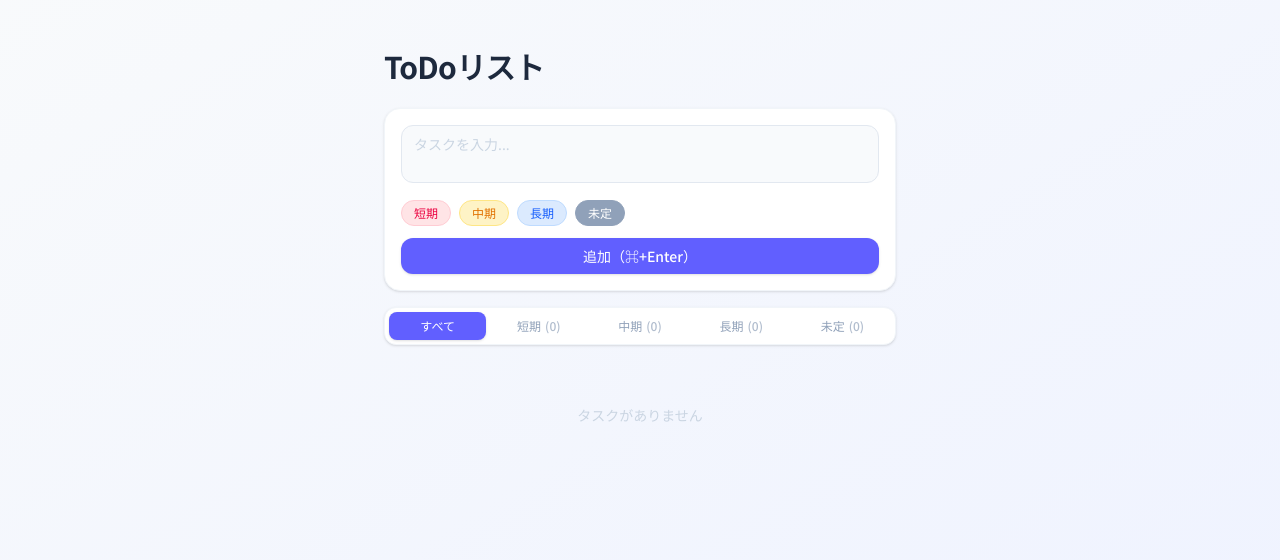
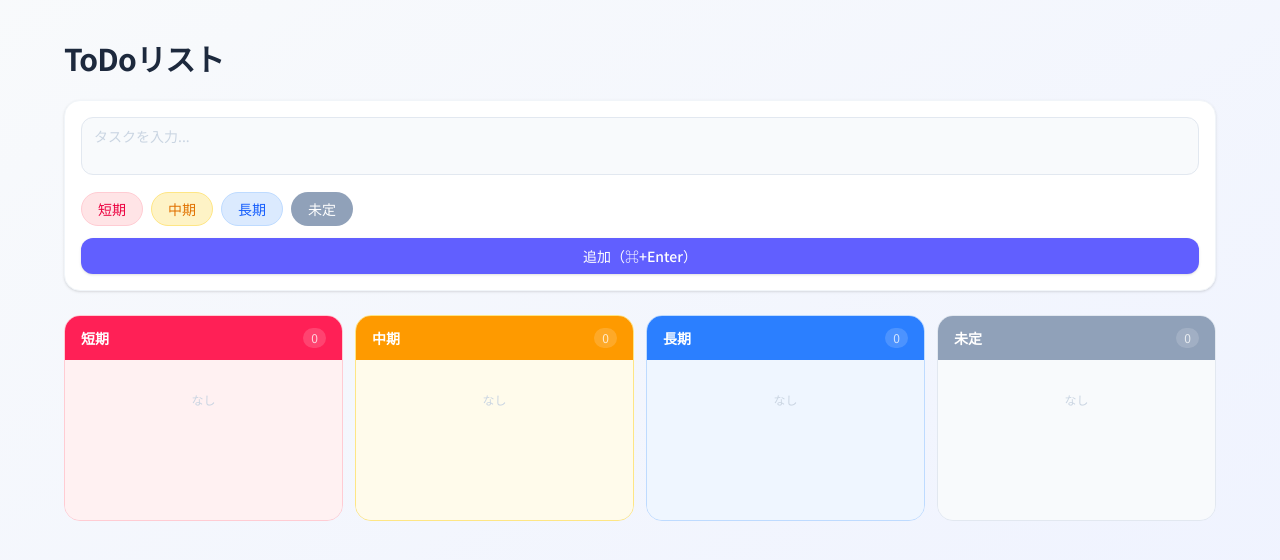
Before and after one commit to clapton0870-lang/ToDoapp, a Next.js app: page / in a window 1280 px wide. Shown: the top 560 px of the page. Built offline with nearby package versions, Linux system fonts and the light colour scheme.

Commit message:
4列カンバンボードレイアウトに変更

```diff
--- a/app/page.tsx
+++ b/app/page.tsx
@@ -13,18 +13,31 @@ type Todo = {
 
 const CATEGORIES: Category[] = ["短期", "中期", "長期", "未定"];
 
-const CATEGORY_COLOR: Record<Category, string> = {
-  短期: "bg-rose-100 text-rose-600 border-rose-200",
-  中期: "bg-amber-100 text-amber-600 border-amber-200",
-  長期: "bg-blue-100 text-blue-600 border-blue-200",
-  未定: "bg-slate-100 text-slate-500 border-slate-200",
-};
-
-const CATEGORY_ACTIVE: Record<Category, string> = {
-  短期: "bg-rose-500 text-white border-rose-500",
-  中期: "bg-amber-500 text-white border-amber-500",
-  長期: "bg-blue-500 text-white border-blue-500",
-  未定: "bg-slate-400 text-white border-slate-400",
+const COLUMN_STYLE: Record<Category, { header: string; badge: string; border: string; bg: string }> = {
+  短期: {
+    header: "bg-rose-500 text-white",
+    badge: "bg-rose-100 text-rose-600 border-rose-200",
+    border: "border-rose-200",
+    bg: "bg-rose-50",
+  },
+  中期: {
+    header: "bg-amber-500 text-white",
+    badge: "bg-amber-100 text-amber-600 border-amber-200",
+    border: "border-amber-200",
+    bg: "bg-amber-50",
+  },
+  長期: {
+    header: "bg-blue-500 text-white",
+    badge: "bg-blue-100 text-blue-600 border-blue-200",
+    border: "border-blue-200",
+    bg: "bg-blue-50",
+  },
+  未定: {
+    header: "bg-slate-400 text-white",
+    badge: "bg-slate-100 text-slate-500 border-slate-200",
+    border: "border-slate-200",
+    bg: "bg-slate-50",
+  },
 };
 
 export default function Home() {
@@ -39,7 +52,6 @@ export default function Home() {
   });
   const [input, setInput] = useState("");
   const [selectedCategory, setSelectedCategory] = useState<Category>("未定");
-  const [activeTab, setActiveTab] = useState<Category | "すべて">("すべて");
   const [editingId, setEditingId] = useState<number | null>(null);
   const [editingText, setEditingText] = useState("");
   const editRef = useRef<HTMLTextAreaElement>(null);
@@ -87,42 +99,39 @@ export default function Home() {
     setEditingId(null);
   };
 
-  const changeCategory = (id: number, category: Category) => {
-    setTodos((prev) =>
-      prev.map((t) => (t.id === id ? { ...t, category } : t))
-    );
-  };
-
-  const moveUp = (id: number) => {
+  const moveUp = (id: number, category: Category) => {
     setTodos((prev) => {
-      const idx = prev.findIndex((t) => t.id === id);
+      const categoryTodos = prev.filter((t) => t.category === category);
+      const idx = categoryTodos.findIndex((t) => t.id === id);
       if (idx <= 0) return prev;
+      const targetId = categoryTodos[idx - 1].id;
+      const allIdx = prev.findIndex((t) => t.id === id);
+      const targetAllIdx = prev.findIndex((t) => t.id === targetId);
       const next = [...prev];
-      [next[idx - 1], next[idx]] = [next[idx], next[idx - 1]];
+      [next[allIdx], next[targetAllIdx]] = [next[targetAllIdx], next[allIdx]];
       return next;
     });
   };
 
-  const moveDown = (id: number) => {
+  const moveDown = (id: number, category: Category) => {
     setTodos((prev) => {
-      const idx = prev.findIndex((t) => t.id === id);
-      if (idx >= prev.length - 1) return prev;
+      const categoryTodos = prev.filter((t) => t.category === category);
+      const idx = categoryTodos.findIndex((t) => t.id === id);
+      if (idx >= categoryTodos.length - 1) return prev;
+      const targetId = categoryTodos[idx + 1].id;
+      const allIdx = prev.findIndex((t) => t.id === id);
+      const targetAllIdx = prev.findIndex((t) => t.id === targetId);
       const next = [...prev];
-      [next[idx], next[idx + 1]] = [next[idx + 1], next[idx]];
+      [next[allIdx], next[targetAllIdx]] = [next[targetAllIdx], next[allIdx]];
       return next;
     });
   };
 
-  const filteredTodos =
-    activeTab === "すべて"
-      ? todos
-      : todos.filter((t) => t.category === activeTab);
-
   const remaining = todos.filter((t) => !t.done).length;
 
   return (
-    <main className="min-h-screen bg-gradient-to-br from-slate-50 to-indigo-50 flex items-start justify-center pt-12 px-4">
-      <div className="w-full max-w-lg">
+    <main className="min-h-screen bg-gradient-to-br from-slate-50 to-indigo-50 flex flex-col items-center pt-10 px-4 pb-10">
+      <div className="w-full max-w-6xl">
         {/* Header */}
         <div className="mb-6">
           <h1 className="text-3xl font-bold text-slate-800 tracking-tight">
@@ -136,7 +145,7 @@ export default function Home() {
         </div>
 
         {/* Input */}
-        <div className="bg-white rounded-2xl border border-slate-100 shadow-sm p-4 mb-4">
+        <div className="bg-white rounded-2xl border border-slate-100 shadow-sm p-4 mb-6">
           <textarea
             value={input}
             onChange={(e) => setInput(e.target.value)}
@@ -147,16 +156,15 @@ export default function Home() {
             rows={2}
             className="w-full px-3 py-2 rounded-xl border border-slate-200 bg-slate-50 text-slate-800 placeholder-slate-300 text-sm focus:outline-none focus:ring-2 focus:ring-indigo-400 focus:border-transparent transition resize-none mb-3"
           />
-          {/* Category selector */}
           <div className="flex gap-2 flex-wrap mb-3">
             {CATEGORIES.map((cat) => (
               <button
                 key={cat}
                 onClick={() => setSelectedCategory(cat)}
-                className={`px-3 py-1 rounded-full text-xs font-medium border transition cursor-pointer ${
+                className={`px-4 py-1.5 rounded-full text-sm font-medium border transition cursor-pointer ${
                   selectedCategory === cat
-                    ? CATEGORY_ACTIVE[cat]
-                    : CATEGORY_COLOR[cat]
+                    ? COLUMN_STYLE[cat].header + " border-transparent"
+                    : COLUMN_STYLE[cat].badge
                 }`}
               >
                 {cat}
@@ -171,101 +179,50 @@ export default function Home() {
           </button>
         </div>
 
-        {/* Tabs */}
-        <div className="flex gap-1 mb-3 bg-white rounded-xl p-1 border border-slate-100 shadow-sm">
-          {(["すべて", ...CATEGORIES] as const).map((tab) => (
-            <button
-              key={tab}
-              onClick={() => setActiveTab(tab)}
-              className={`flex-1 py-1.5 rounded-lg text-xs font-medium transition cursor-pointer ${
-                activeTab === tab
-                  ? "bg-indigo-500 text-white shadow-sm"
-                  : "text-slate-400 hover:text-slate-600"
-              }`}
-            >
-              {tab}
-              {tab !== "すべて" && (
-                <span className="ml-1 opacity-70">
-                  ({todos.filter((t) => t.category === tab).length})
+        {/* 4列カンバン */}
+        <div className="grid grid-cols-4 gap-3">
+          {CATEGORIES.map((cat) => {
+            const colTodos = todos.filter((t) => t.category === cat);
+            const style = COLUMN_STYLE[cat];
+            return (
+              <div key={cat} className={`rounded-2xl border ${style.border} overflow-hidden flex flex-col`}>
+                {/* Column Header */}
+                <div className={`${style.header} px-4 py-3 flex items-center justify-between`}>
+                  <span className="font-semibold text-sm">{cat}</span>
+                  <span className="text-xs opacity-80 bg-white/20 rounded-full px-2 py-0.5">
+                    {colTodos.length}
                   </span>
-              )}
-            </button>
-          ))}
                 </div>
 
-        {/* Todo list */}
-        <ul className="space-y-2">
-          {filteredTodos.length === 0 && (
-            <li className="text-center text-slate-300 text-sm py-12">
-              タスクがありません
-            </li>
+                {/* Column Body */}
+                <div className={`${style.bg} flex-1 p-2 min-h-40 space-y-2`}>
+                  {colTodos.length === 0 && (
+                    <p className="text-center text-xs text-slate-300 pt-6">なし</p>
                   )}
-          {filteredTodos.map((todo, idx) => (
-            <li
+                  {colTodos.map((todo, idx) => (
+                    <div
                       key={todo.id}
-              className="flex items-start gap-3 px-4 py-3 rounded-xl bg-white border border-slate-100 shadow-sm group transition-all"
+                      className="bg-white rounded-xl border border-white shadow-sm p-3 group"
                     >
-              {/* 並び替えボタン */}
-              <div className="flex flex-col gap-0.5 mt-0.5 opacity-0 group-hover:opacity-100 transition-opacity">
-                <button
-                  onClick={() => moveUp(todo.id)}
-                  disabled={idx === 0}
-                  className="text-slate-300 hover:text-indigo-400 disabled:opacity-20 cursor-pointer"
-                  aria-label="上へ"
-                >
-                  <svg className="w-3 h-3" fill="none" viewBox="0 0 24 24" stroke="currentColor" strokeWidth={3}>
-                    <path strokeLinecap="round" strokeLinejoin="round" d="M5 15l7-7 7 7" />
-                  </svg>
-                </button>
-                <button
-                  onClick={() => moveDown(todo.id)}
-                  disabled={idx === filteredTodos.length - 1}
-                  className="text-slate-300 hover:text-indigo-400 disabled:opacity-20 cursor-pointer"
-                  aria-label="下へ"
-                >
-                  <svg className="w-3 h-3" fill="none" viewBox="0 0 24 24" stroke="currentColor" strokeWidth={3}>
-                    <path strokeLinecap="round" strokeLinejoin="round" d="M19 9l-7 7-7-7" />
-                  </svg>
-                </button>
-              </div>
-
+                      <div className="flex items-start gap-2">
                         {/* Checkbox */}
                         <button
                           onClick={() => toggleTodo(todo.id)}
-                className={`w-5 h-5 rounded-full border-2 flex-shrink-0 flex items-center justify-center transition-colors cursor-pointer mt-0.5 ${
+                          className={`w-4 h-4 rounded-full border-2 flex-shrink-0 flex items-center justify-center transition-colors cursor-pointer mt-0.5 ${
                             todo.done
                               ? "bg-indigo-500 border-indigo-500"
                               : "border-slate-300 hover:border-indigo-400"
                           }`}
-                aria-label={todo.done ? "未完了に戻す" : "完了にする"}
                         >
                           {todo.done && (
-                  <svg className="w-3 h-3 text-white" fill="none" viewBox="0 0 24 24" stroke="currentColor" strokeWidth={3}>
+                            <svg className="w-2.5 h-2.5 text-white" fill="none" viewBox="0 0 24 24" stroke="currentColor" strokeWidth={3}>
                               <path strokeLinecap="round" strokeLinejoin="round" d="M5 13l4 4L19 7" />
                             </svg>
                           )}
                         </button>
 
-              {/* Content */}
+                        {/* Text */}
                         <div className="flex-1 min-w-0">
-                {/* Category badge + change */}
-                <div className="flex gap-1 flex-wrap mb-1">
-                  {CATEGORIES.map((cat) => (
-                    <button
-                      key={cat}
-                      onClick={() => changeCategory(todo.id, cat)}
-                      className={`px-2 py-0.5 rounded-full text-xs border transition cursor-pointer ${
-                        todo.category === cat
-                          ? CATEGORY_ACTIVE[cat]
-                          : "bg-transparent border-slate-100 text-slate-300 hover:border-slate-300"
-                      }`}
-                    >
-                      {cat}
-                    </button>
-                  ))}
-                </div>
-
-                {/* Text / Edit */}
                           {editingId === todo.id ? (
                             <textarea
                               ref={editRef}
@@ -275,13 +232,13 @@ export default function Home() {
                               onKeyDown={(e) => {
                                 if (e.key === "Escape") setEditingId(null);
                               }}
-                    className="w-full text-sm leading-relaxed text-slate-700 bg-indigo-50 border border-indigo-300 rounded-lg px-2 py-1 resize-none focus:outline-none focus:ring-2 focus:ring-indigo-400"
+                              className="w-full text-xs leading-relaxed text-slate-700 bg-indigo-50 border border-indigo-300 rounded-lg px-2 py-1 resize-none focus:outline-none focus:ring-2 focus:ring-indigo-400"
                               rows={2}
                             />
                           ) : (
                             <span
                               onClick={() => !todo.done && startEdit(todo)}
-                    className={`text-sm leading-relaxed whitespace-pre-wrap block transition-colors ${
+                              className={`text-xs leading-relaxed whitespace-pre-wrap block transition-colors ${
                                 todo.done
                                   ? "line-through text-slate-300"
                                   : "text-slate-700 cursor-text hover:text-indigo-600"
@@ -295,16 +252,42 @@ export default function Home() {
                         {/* Delete */}
                         <button
                           onClick={() => deleteTodo(todo.id)}
-                className="opacity-0 group-hover:opacity-100 text-slate-300 hover:text-red-400 transition-all cursor-pointer mt-0.5"
-                aria-label="削除"
+                          className="opacity-0 group-hover:opacity-100 text-slate-300 hover:text-red-400 transition-all cursor-pointer flex-shrink-0"
                         >
-                <svg className="w-4 h-4" fill="none" viewBox="0 0 24 24" stroke="currentColor" strokeWidth={2}>
+                          <svg className="w-3 h-3" fill="none" viewBox="0 0 24 24" stroke="currentColor" strokeWidth={2}>
                             <path strokeLinecap="round" strokeLinejoin="round" d="M6 18L18 6M6 6l12 12" />
                           </svg>
                         </button>
-            </li>
+                      </div>
+
+                      {/* 並び替えボタン */}
+                      <div className="flex gap-1 justify-end mt-1 opacity-0 group-hover:opacity-100 transition-opacity">
+                        <button
+                          onClick={() => moveUp(todo.id, cat)}
+                          disabled={idx === 0}
+                          className="text-slate-300 hover:text-indigo-400 disabled:opacity-20 cursor-pointer"
+                        >
+                          <svg className="w-3 h-3" fill="none" viewBox="0 0 24 24" stroke="currentColor" strokeWidth={3}>
+                            <path strokeLinecap="round" strokeLinejoin="round" d="M5 15l7-7 7 7" />
+                          </svg>
+                        </button>
+                        <button
+                          onClick={() => moveDown(todo.id, cat)}
+                          disabled={idx === colTodos.length - 1}
+                          className="text-slate-300 hover:text-indigo-400 disabled:opacity-20 cursor-pointer"
+                        >
+                          <svg className="w-3 h-3" fill="none" viewBox="0 0 24 24" stroke="currentColor" strokeWidth={3}>
+                            <path strokeLinecap="round" strokeLinejoin="round" d="M19 9l-7 7-7-7" />
+                          </svg>
+                        </button>
+                      </div>
+                    </div>
                   ))}
-        </ul>
+                </div>
+              </div>
+            );
+          })}
+        </div>
 
         {/* Clear completed */}
         {todos.some((t) => t.done) && (
```
Lines whose indentation alone changed are shown as unchanged.
